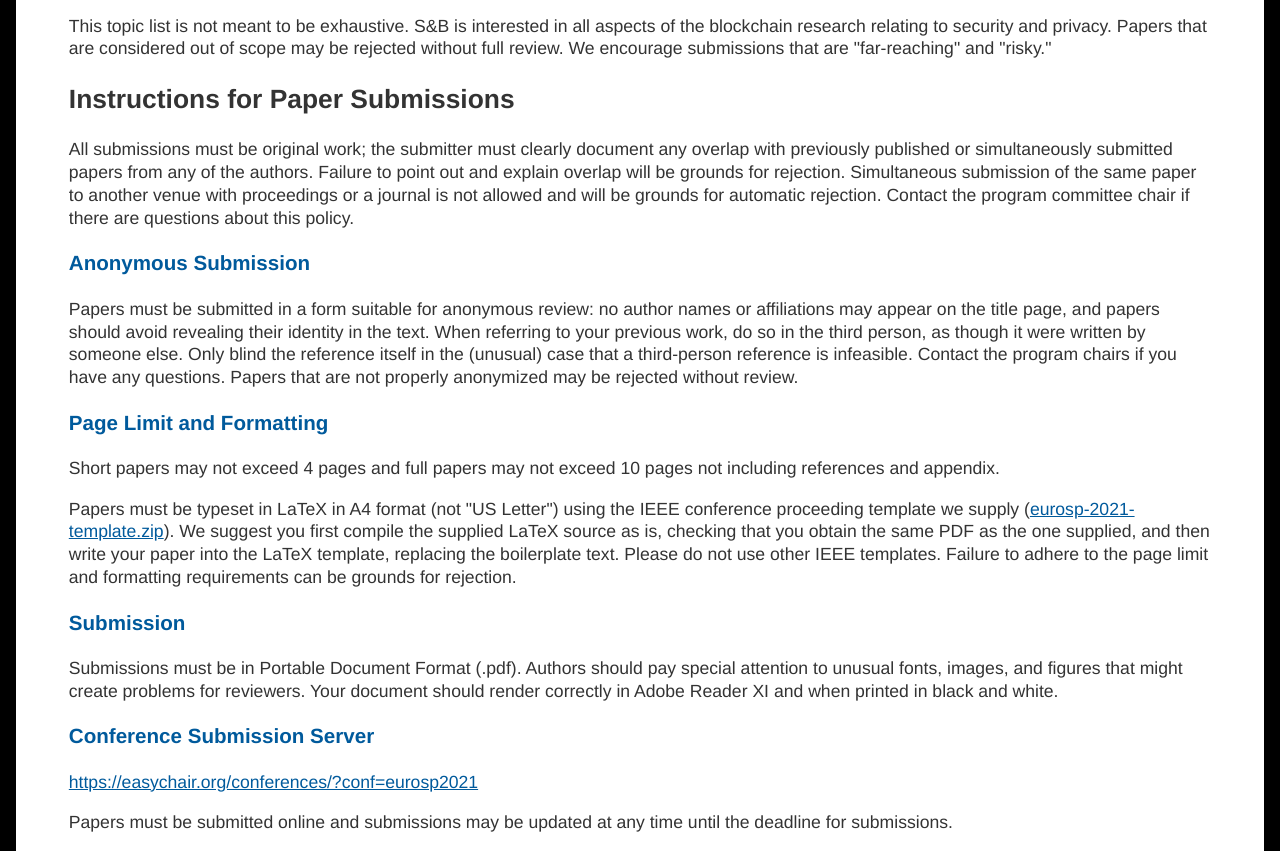
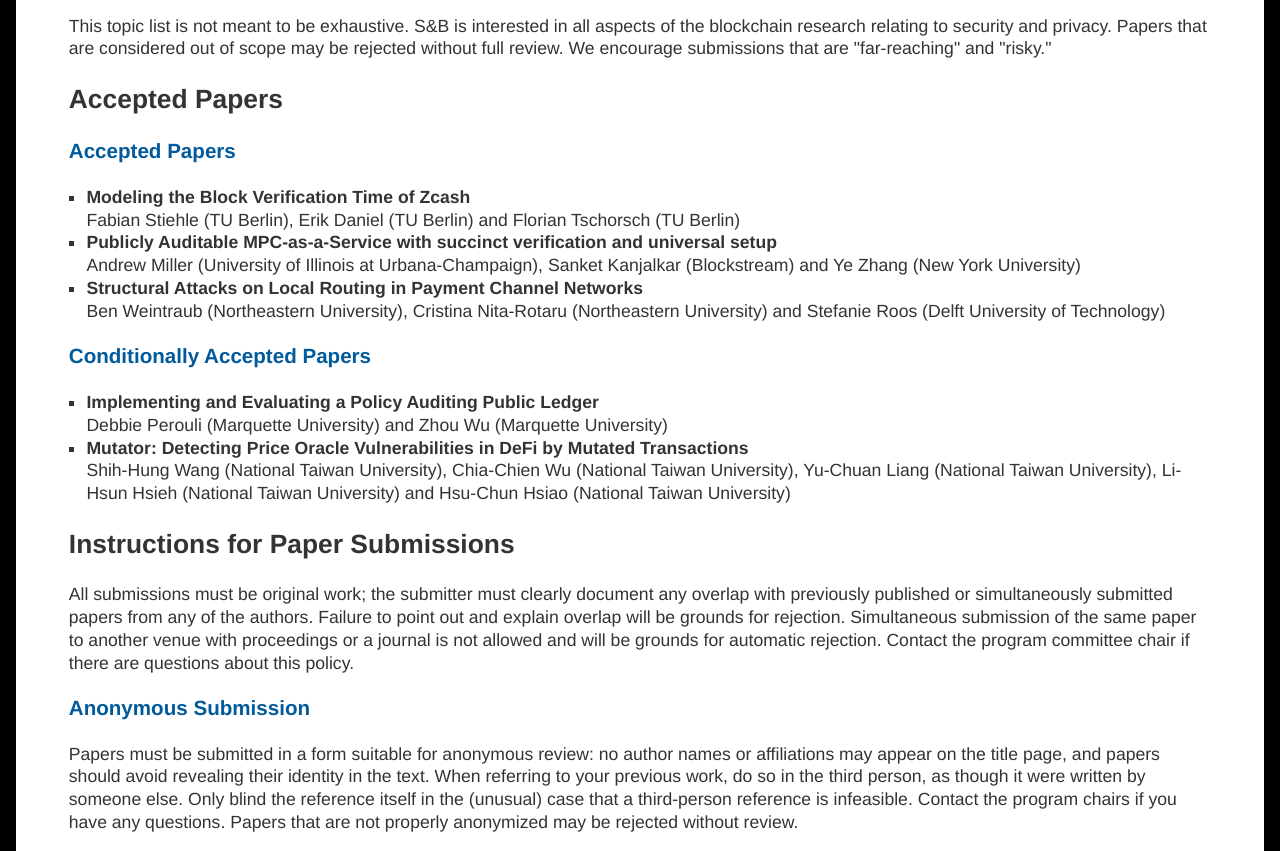
Before and after one commit to ieeesb21-web/ieeesb21-web.github.io, a plain HTML site: page index.html in a window 1280 px wide. Shown: the part 3007-3858 px from the top of the page. Drawn offline with Linux system fonts and the light colour scheme.

Commit message:
add accepted papers

```diff
--- a/index.html
+++ b/index.html
@@ -315,6 +315,20 @@
 
           </section>
           <section>
+            <h2 id="papers">Accepted Papers</h2>
+            <h3>Accepted Papers</h3>
+            <ul>
+              <li><strong>Modeling the Block Verification Time of Zcash</strong> <br/>Fabian Stiehle (TU Berlin), Erik Daniel (TU Berlin) and Florian Tschorsch (TU Berlin)</li>
+              <li><strong>Publicly Auditable MPC-as-a-Service with succinct verification and universal setup</strong> <br/>Andrew Miller (University of Illinois at Urbana-Champaign), Sanket Kanjalkar (Blockstream) and Ye Zhang (New York University)</li>
+              <li><strong>Structural Attacks on Local Routing in Payment Channel Networks</strong> <br/>Ben Weintraub (Northeastern University), Cristina Nita-Rotaru (Northeastern University) and Stefanie Roos (Delft University of Technology)</li>
+            </ul>
+            <h3>Conditionally Accepted Papers</h3>
+            <ul>
+              <li><strong>Implementing and Evaluating a Policy Auditing Public Ledger</strong> <br/>Debbie Perouli (Marquette University) and Zhou Wu (Marquette University)</li>
+              <li><strong>Mutator: Detecting Price Oracle Vulnerabilities in DeFi by Mutated Transactions</strong> <br/>Shih-Hung Wang (National Taiwan University), Chia-Chien Wu (National Taiwan University), Yu-Chuan Liang (National Taiwan University), Li-Hsun Hsieh (National Taiwan University) and Hsu-Chun Hsiao (National Taiwan University)</li>
+            </ul>
+          </section>
+          <section>
             <h2 id="instructions">Instructions for Paper Submissions</h2>
 
             All submissions must be original work; the submitter must clearly document any overlap with previously published or simultaneously submitted papers from any of the authors. Failure to point out and explain overlap will be grounds for rejection. Simultaneous submission of the same paper to another venue with proceedings or a journal is not allowed and will be grounds for automatic rejection. Contact the program committee chair if there are questions about this policy.
```
